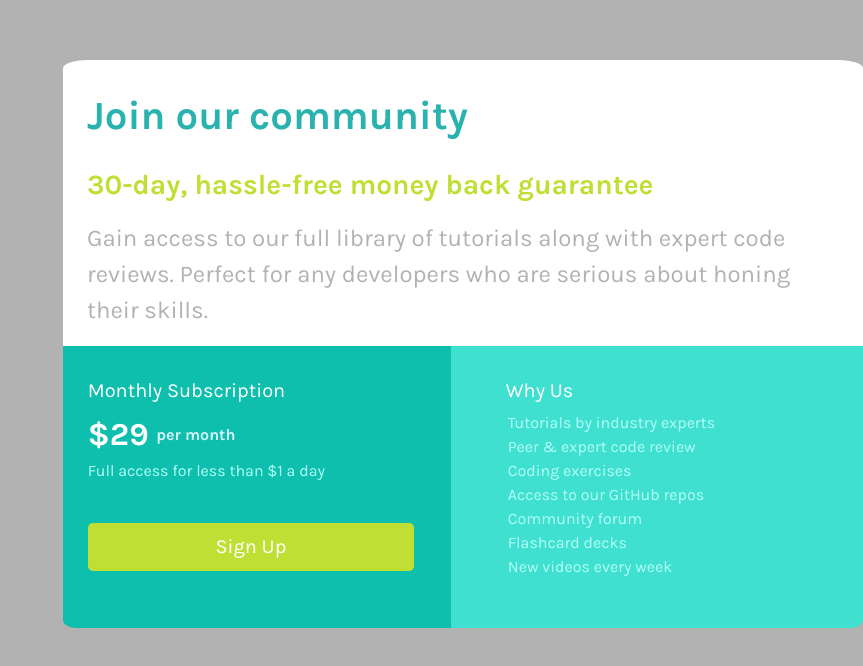
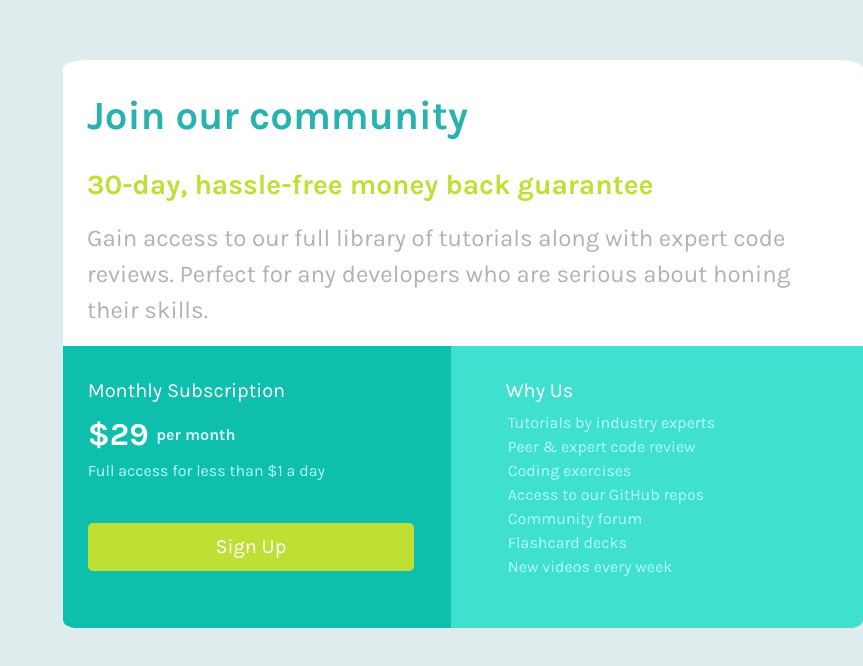
Before and after one commit to Mattvp21/single-price-grid, a plain HTML site: page index.html in a window 1280 px wide. Shown: the part 120-786 px from the top of the page, without its empty margins (417-1280 px from the left). Drawn offline with nearby package versions, Linux system fonts and the light colour scheme.

Commit message:
Update styles.css

```diff
--- a/css/styles.css
+++ b/css/styles.css
@@ -1,5 +1,5 @@
 *    {
-    background-color:rgb(179, 178, 178);
+    background-color:rgb(223, 236, 238);
     font-family: 'Karla',sans-serif;
     margin: 0;
     text-align: left;
```
